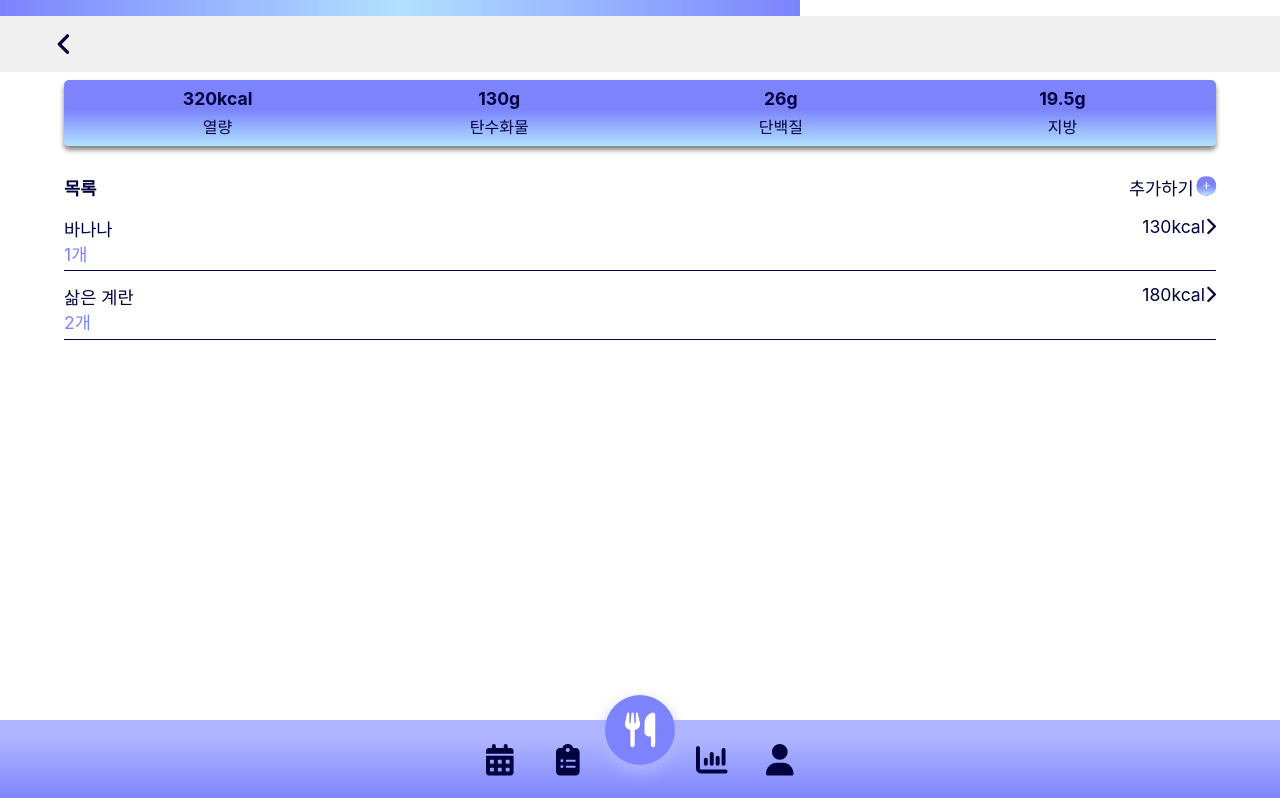
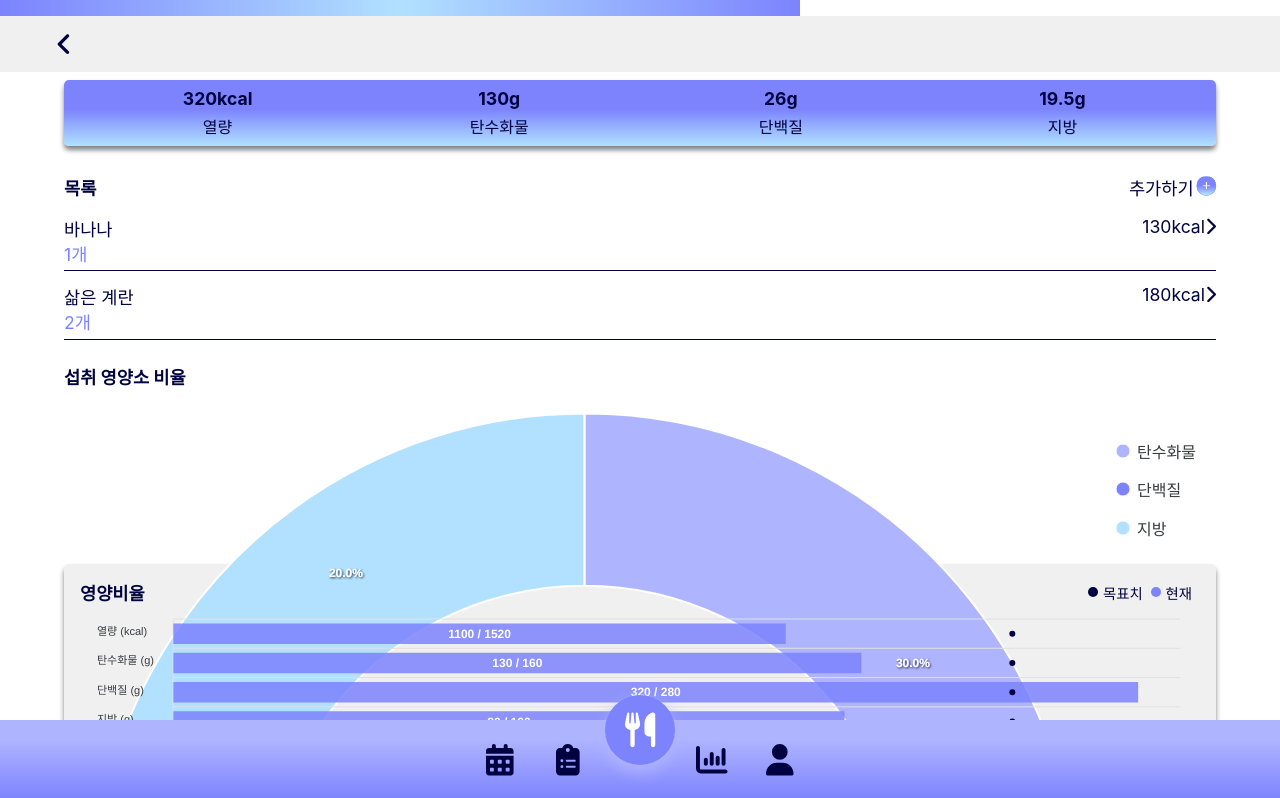
Before and after one commit to hallov012/Ease-EasyLose, a React (Create React App) app in the folder frontend/: page /main/meal/1 in a window 1280 px wide. Shown: the top 798 px of the page. Built offline with nearby package versions, Linux system fonts and the light colour scheme; a web font is replaced by a local one.

Commit message:
Feat: mainpage MealSummaryPage Template MealSummaryPage 템플릿

```diff
--- a/frontend/src/components/MainPage/NutrientChart/NutrientChart.module.css
+++ b/frontend/src/components/MainPage/NutrientChart/NutrientChart.module.css
@@ -1,5 +1,6 @@
 .chart_box {
   margin-top: 1.5rem;
+  height: 200px;
 }
 
 .chart_box span {
--- a/frontend/src/components/MainPage/NutrientProgressGraph/NutrientProgressGraph.module.css
+++ b/frontend/src/components/MainPage/NutrientProgressGraph/NutrientProgressGraph.module.css
@@ -1,5 +1,4 @@
 .chart_box {
-  margin-top: 3rem;
 }
 
 .chart_box span {
--- a/frontend/src/components/MainPage/pages/MealSummaryPage.js
+++ b/frontend/src/components/MainPage/pages/MealSummaryPage.js
@@ -1,6 +1,8 @@
 import TopNav from "../../TopNav/TopNav"
 import MealNutrientInfo from "../MealNutrientInfo/MealNutrientInfo"
 import UserFoodList from "../UserFoodList/UserFoodList"
+import NutrientChart from "../NutrientChart/NutrientChart"
+import NutrientProgressBox from "../NutrientProgressBox/NutrientProgressBox"
 
 import { useParams } from "react-router-dom"
 
@@ -25,6 +27,8 @@ function MealSummaryPage() {
       >
         <MealNutrientInfo />
         <UserFoodList />
+        <NutrientChart />
+        <NutrientProgressBox />
       </div>
     </div>
   )
```
